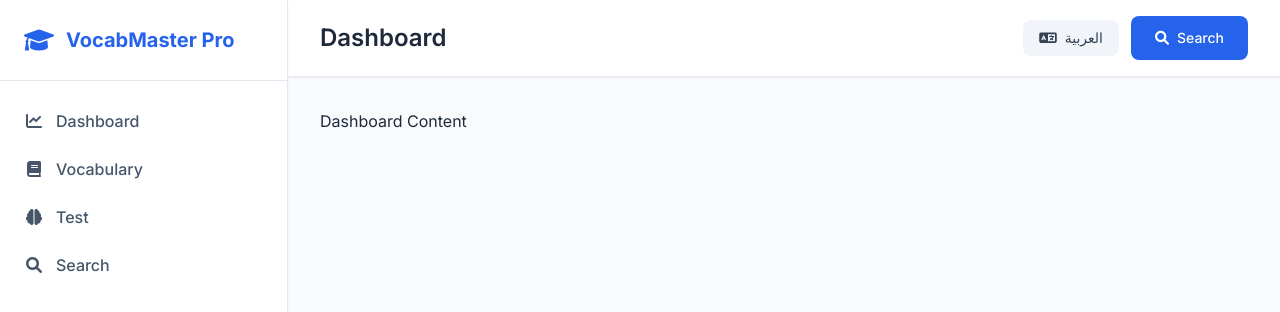
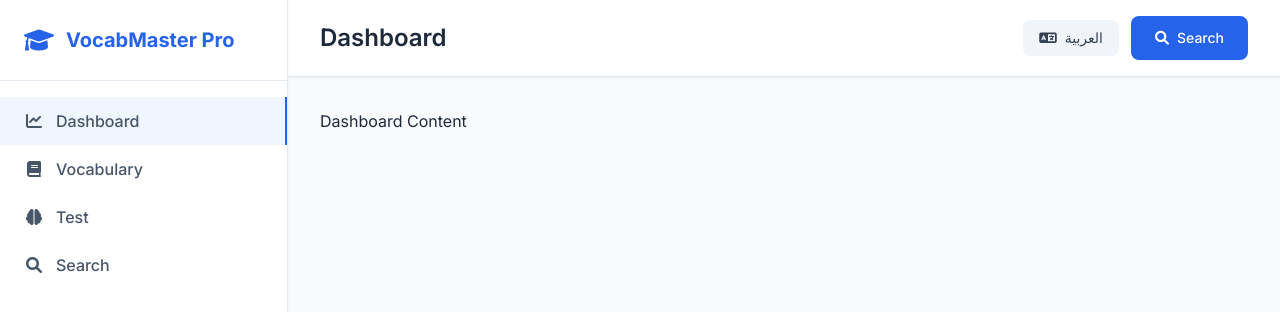
Before and after one commit to mohamed-samir-dev/VocabMaster-Pro, a plain HTML site: page index.html in a window 1280 px wide. Shown: the top 312 px of the page. Drawn offline with nearby package versions, Linux system fonts and the light colour scheme.

Commit message:
feat: set default active navigation state

```diff
--- a/index.html
+++ b/index.html
@@ -40,7 +40,7 @@
                 </div>
             </div>
             <ul class="py-4">
-                <li class="nav-item flex items-center gap-3 px-6 py-3 cursor-pointer transition-all duration-200 text-slate-600 font-medium hover:bg-slate-50 hover:text-blue-600" data-page="dashboard">
+                <li class="nav-item flex items-center gap-3 px-6 py-3 cursor-pointer transition-all duration-200 text-slate-600 font-medium hover:bg-slate-50 hover:text-blue-600 bg-blue-50 text-blue-600 border-r-2 border-blue-600" data-page="dashboard">
                     <i class="fas fa-chart-line w-5 text-center"></i>
                     <span>Dashboard</span>
                 </li>
```
